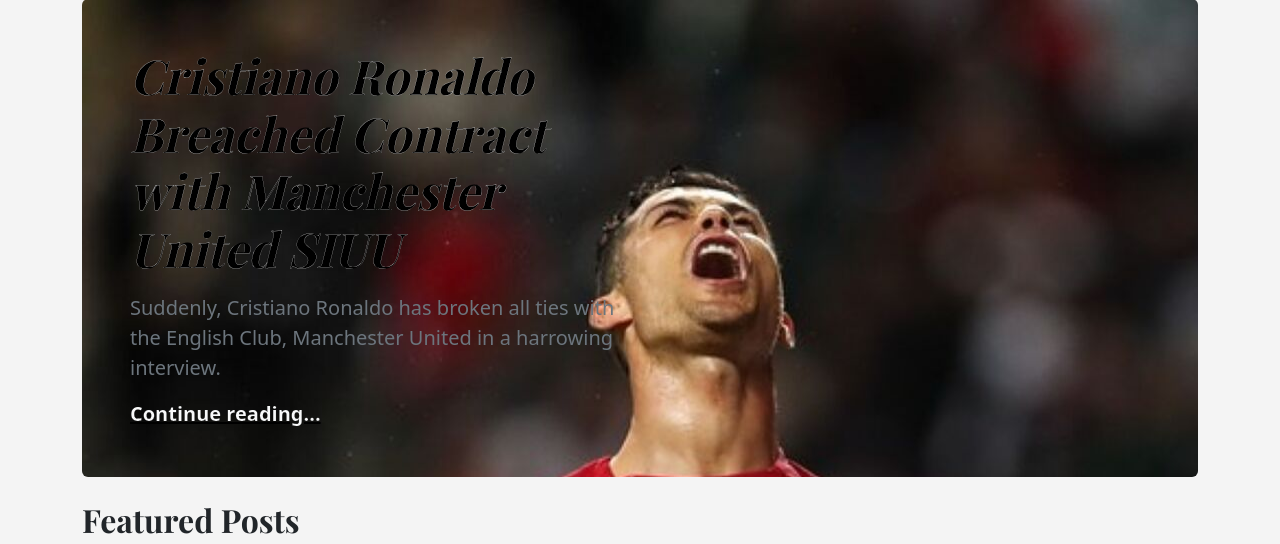
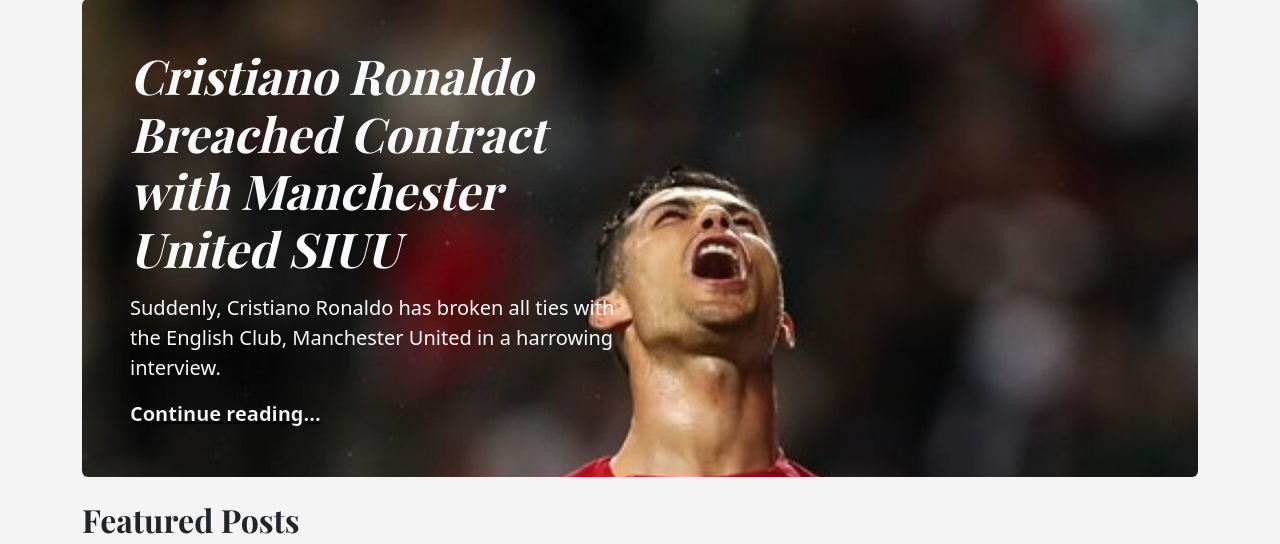
Before and after one commit to piqim/kynews, a PHP site: page / in a window 1280 px wide. Shown: the part 122-666 px from the top of the page. Run offline with PHP 8.4, Linux system fonts and the light colour scheme; data comes from the database, SQL or seed files in the repository.

Commit message:
Added some shadows to the title and desc of featured post big modal

```diff
--- a/index.php
+++ b/index.php
@@ -138,14 +138,11 @@
       <div class="col-md-6 px-0 bg">
 
         <!--TITLE OF FEATURED BLOG POST-->
-        <h1 class="display-4 fst-italic"
-        style="
-        -webkit-text-stroke-width: 0.2px;
-        -webkit-text-stroke-color: white;">
+        <h1 class="display-4 fst-italic text-shadow-3 text-light">
         <?php echo $info1['title']; ?></h1>
 
         <!-- DESCRIPTION OF FEATURED BLOG POST-->
-        <p class="lead my-3 text-muted">
+        <p class="lead my-3 text-shadow-3 text-light">
         <?php  echo $info1['description']; ?></p>
 
         <!-- CONTINUE READING POST ; EDIT GET METHOD-->
```
